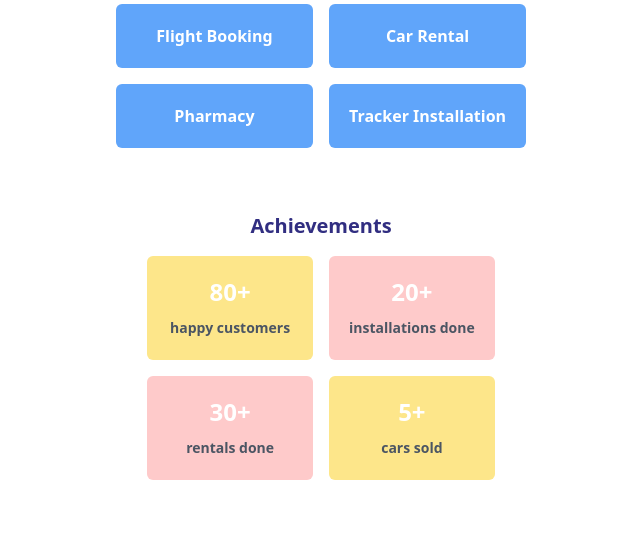
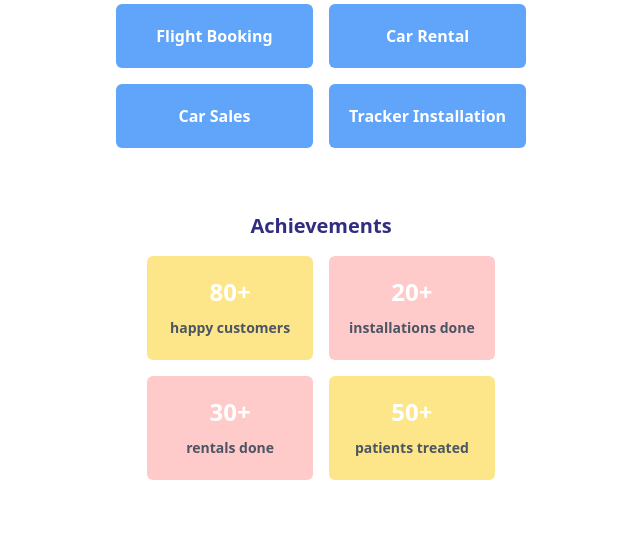
Before and after one commit to OsaeAddo/Moula-Best-Ventures, a Django app: template business/templates/home.html in a window 1280 px wide. Shown: the part 609-1154 px from the top of the page, without its empty margins (319-959 px from the left). Run offline with Django 3.2, Linux system fonts and the light colour scheme; the template is opened without the code that fills it, so the values that code supplies are empty; style sheets or scripts are compiled from the project's sources.

Commit message:
change to car sales

```diff
--- a/business/templates/home.html
+++ b/business/templates/home.html
@@ -39,7 +39,7 @@
                     <span>Car Rental</span>
                 </div>
                 <div class="p-5 bg-blue-400 rounded-md">
-                    <span>Pharmacy</span>
+                    <span>Car Sales</span>
                 </div>
                 <div class="p-5 bg-blue-400 rounded-md">
                     <span>Tracker Installation</span>
@@ -62,7 +62,7 @@
                         <span class="text-2xl">30+ <br><span class="text-gray-600 text-sm">rentals done</span></span>
                     </div>
                     <div class="p-5 bg-yellow-200 rounded-md">
-                        <span class="text-2xl">5+ <br><span class="text-gray-600 text-sm">cars sold</span></span>
+                        <span class="text-2xl">50+ <br><span class="text-gray-600 text-sm">patients treated</span></span>
                     </div>
                 </div>
             </section>
```
